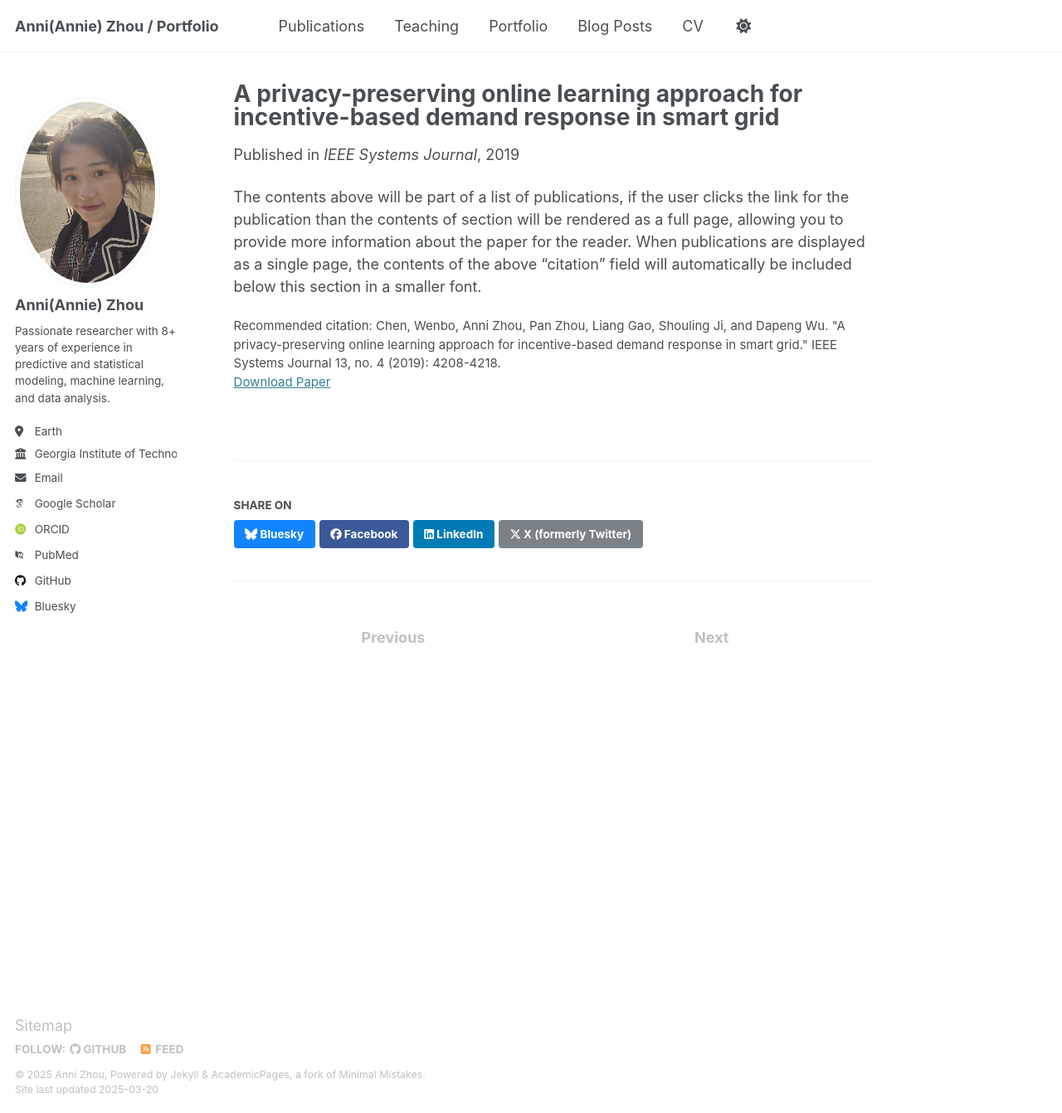
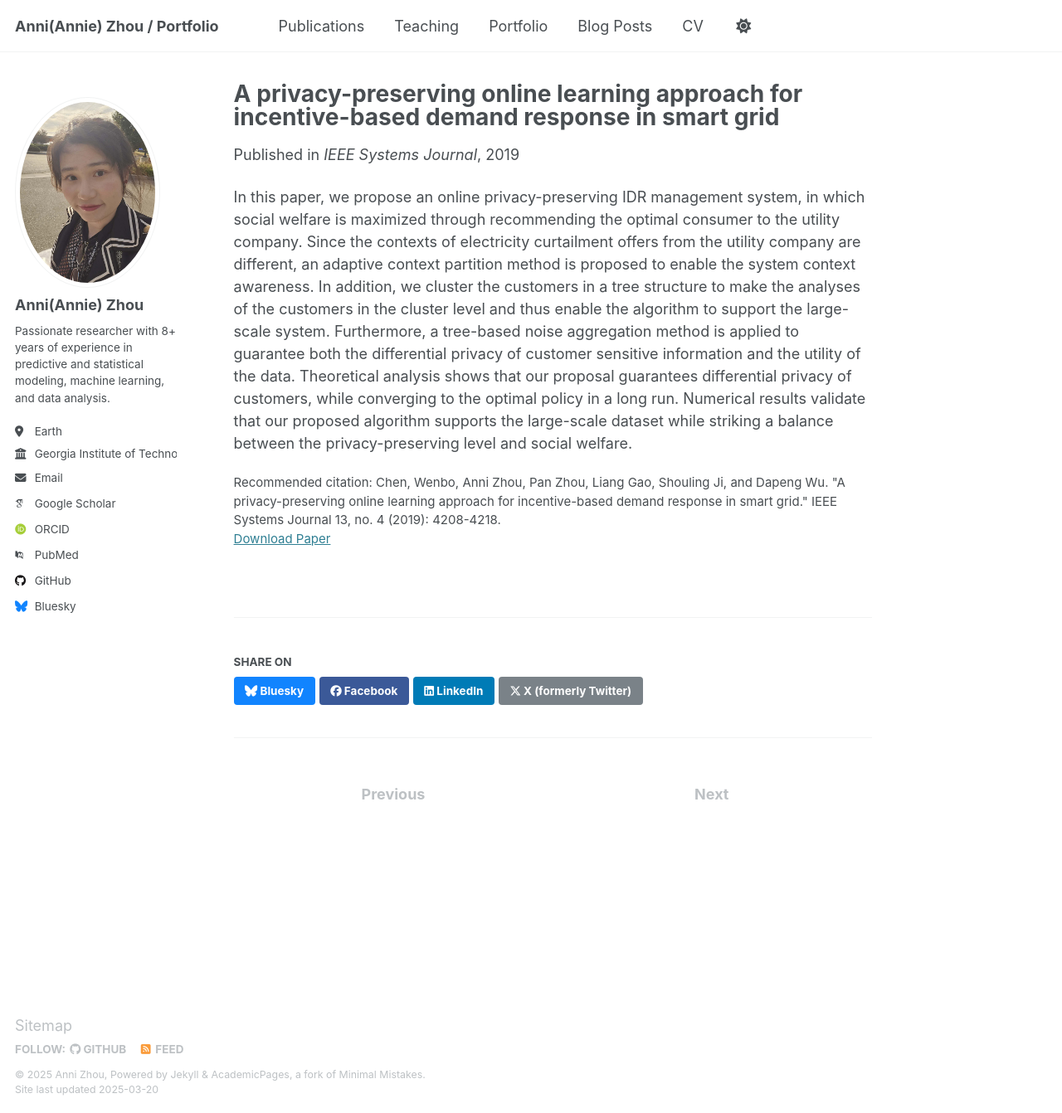
Before and after one commit to Annie983284450-1/Annie983284450-1.github.io, a Jekyll site: the page built from _publications/2025-03-19-paper-title-number-3.md, in a window 1280 px wide and 1342 px high. Shown: the whole window at 83% size. Built offline with Jekyll 4.4.1, drawn with Linux system fonts in a browser that asks for light colours; some web fonts are replaced.

Commit message:
Update 2025-03-19-paper-title-number-3.md

```diff
--- a/_publications/2025-03-19-paper-title-number-3.md
+++ b/_publications/2025-03-19-paper-title-number-3.md
@@ -3,7 +3,7 @@ title: "A privacy-preserving online learning approach for incentive-based demand
 collection: publications
 category: manuscripts
 permalink: /publication/2025-03-19-paper-title-number-3
-excerpt: 'In this paper, we propose an online privacy-preserving IDR management system, in which social welfare is maximized through recommending the optimal consumer to the utility company. Since the contexts of electricity curtailment offers from the utility company are different, an adaptive context partition method is proposed to enable the system context awareness. In addition, we cluster the customers in a tree structure to make the analyses of the customers in the cluster level and thus enable the algorithm to support the large-scale system. Furthermore, a tree-based noise aggregation method is applied to guarantee both the differential privacy of customer sensitive information and the utility of the data. Theoretical analysis shows that our proposal guarantees differential privacy of customers, while converging to the optimal policy in a long run. Numerical results validate that our proposed algorithm supports the large-scale dataset while striking a balance between the privacy-preserving level and social welfare.'
+excerpt: 'An online privacy-preserving IDR management system, in which social welfare is maximized through recommending the optimal consumer to the utility company'
 date: 2019-02-14
 venue: 'IEEE Systems Journal'
 # slidesurl: 'http://academicpages.github.io/files/slides3.pdf'
@@ -11,4 +11,4 @@ paperurl: 'https://ieeexplore.ieee.org/abstract/document/8642292'
 citation: 'Chen, Wenbo, Anni Zhou, Pan Zhou, Liang Gao, Shouling Ji, and Dapeng Wu. "A privacy-preserving online learning approach for incentive-based demand response in smart grid." IEEE Systems Journal 13, no. 4 (2019): 4208-4218.'
 ---
 
-The contents above will be part of a list of publications, if the user clicks the link for the publication than the contents of section will be rendered as a full page, allowing you to provide more information about the paper for the reader. When publications are displayed as a single page, the contents of the above "citation" field will automatically be included below this section in a smaller font.
+In this paper, we propose an online privacy-preserving IDR management system, in which social welfare is maximized through recommending the optimal consumer to the utility company. Since the contexts of electricity curtailment offers from the utility company are different, an adaptive context partition method is proposed to enable the system context awareness. In addition, we cluster the customers in a tree structure to make the analyses of the customers in the cluster level and thus enable the algorithm to support the large-scale system. Furthermore, a tree-based noise aggregation method is applied to guarantee both the differential privacy of customer sensitive information and the utility of the data. Theoretical analysis shows that our proposal guarantees differential privacy of customers, while converging to the optimal policy in a long run. Numerical results validate that our proposed algorithm supports the large-scale dataset while striking a balance between the privacy-preserving level and social welfare.
```
